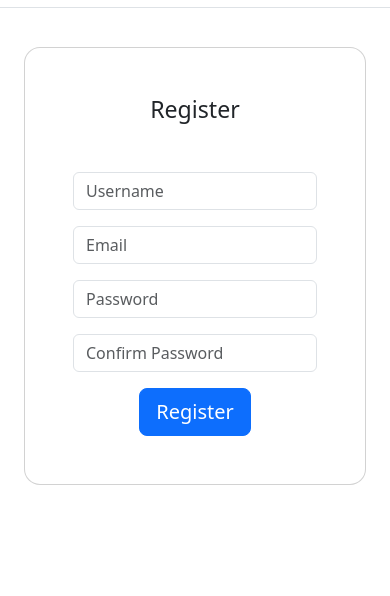
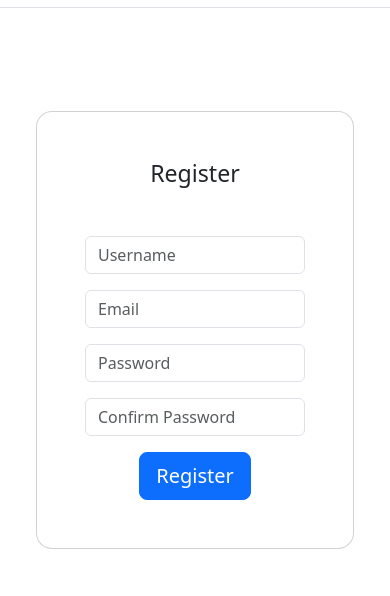
Before and after one commit to VladSmorodsky/django_blog, a Django app: page /register/ in a window 390 px wide. Shown: the part 49-645 px from the top of the page. Run offline with Django 4.2, Linux system fonts and the light colour scheme; parts of the project's set-up code (start-up, migrations or seed data) failed here and were passed over; some libraries are stand-ins or nearby versions.

Commit message:
DB-1 Adjusted styles for mobile devises

```diff
--- a/blog/main/templates/base.html
+++ b/blog/main/templates/base.html
@@ -2,6 +2,7 @@
 <html lang="en">
 <head>
     <meta charset="UTF-8">
+    <meta name="viewport" content="width=device-width, initial-scale=1.0">
     <title>{% block page_title %}{% endblock %}</title>
     <link href="https://cdn.jsdelivr.net/npm/bootstrap@5.3.3/dist/css/bootstrap.min.css" rel="stylesheet"
           integrity="sha384-QWTKZyjpPEjISv5WaRU9OFeRpok6YctnYmDr5pNlyT2bRjXh0JMhjY6hW+ALEwIH" crossorigin="anonymous">
@@ -9,7 +10,9 @@
 <body>
 <div class="container-fluid">
     {% include 'header.html' %}
-    {% block content %}{% endblock %}
+    <div class="mt-5 pt-3 container-fluid">
+        {% block content %}{% endblock %}
+    </div>
 </div>
 <script src="https://cdn.jsdelivr.net/npm/@popperjs/core@2.10.2/dist/umd/popper.min.js"></script>
 <script src="https://cdn.jsdelivr.net/npm/bootstrap@5.3.3/dist/js/bootstrap.bundle.min.js"
```
